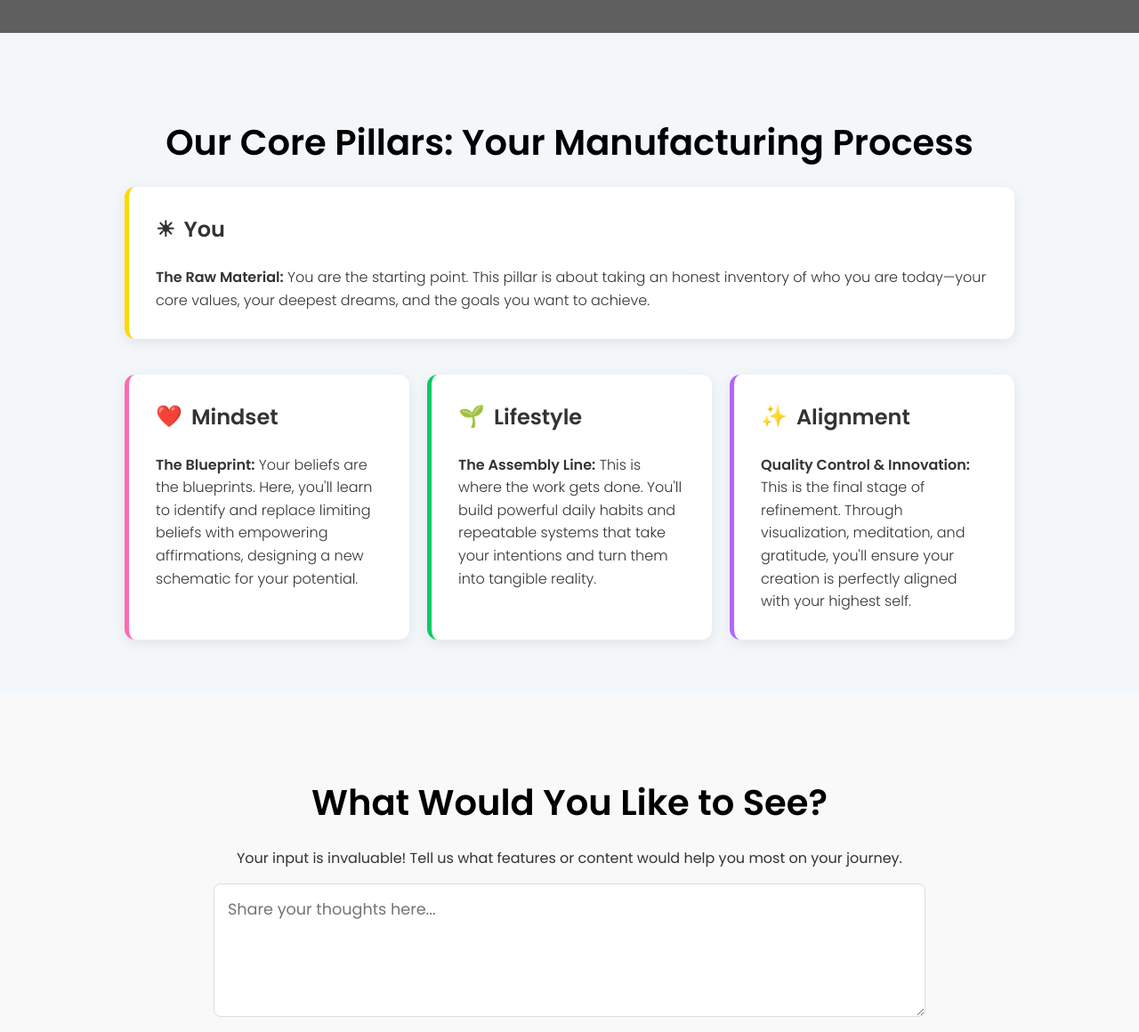
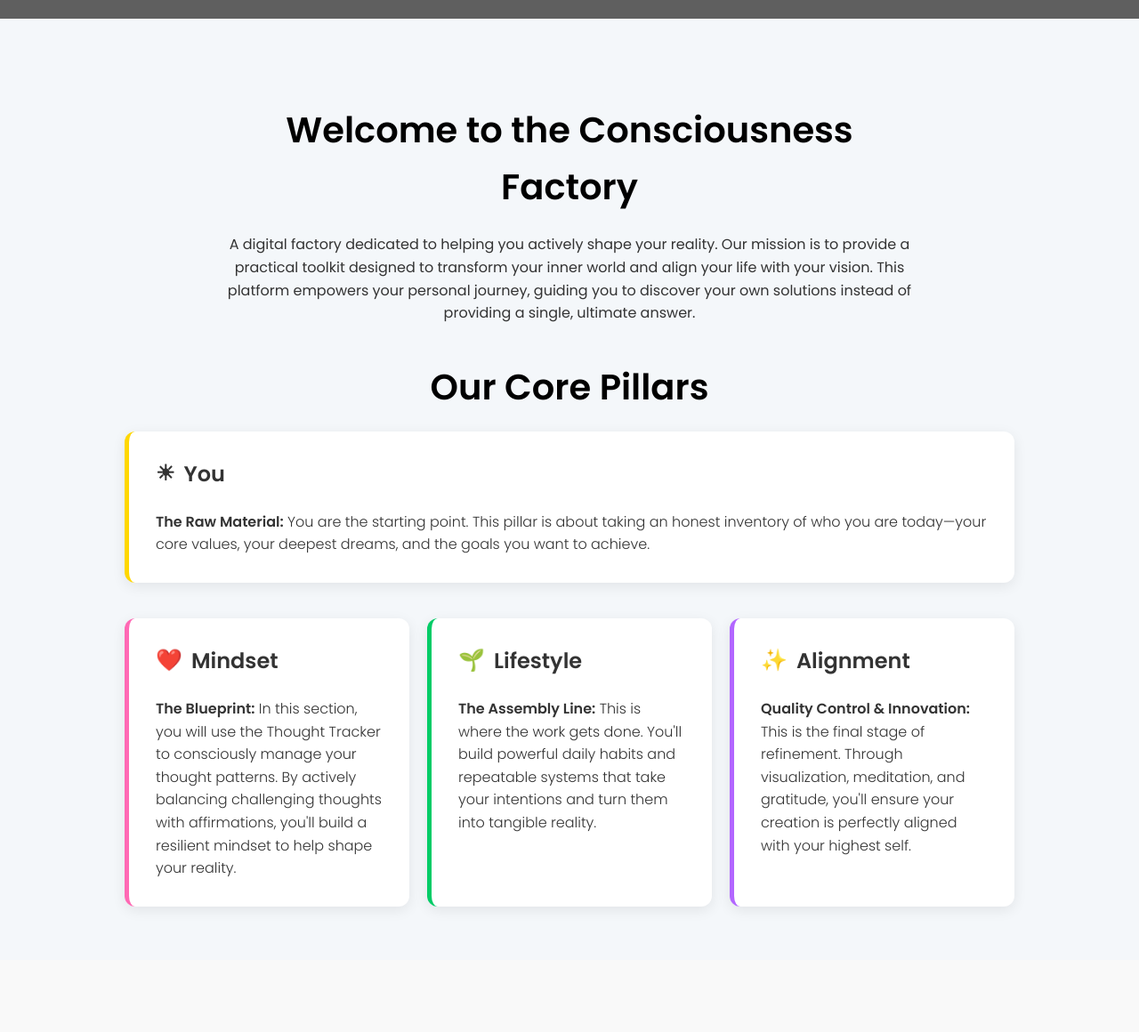
Before and after one commit to Danideprats/launch, a website: page index.html in a window 1280 px wide. Shown: the part 587-1747 px from the top of the page at 89% size. Drawn offline with Linux system fonts and the light colour scheme; grey boxes are pictures that could not be loaded.

Commit message:
Final push

```diff
--- a/index.html
+++ b/index.html
@@ -1,5 +1,4 @@
-
-
+<!DOCTYPE html>
 <html lang="en">
 <head>
     <meta charset="UTF-8" />
@@ -186,12 +185,17 @@
         .foundational-elements {
             padding: 60px 20px;
             background-color: #f4f7fa;
+            text-align: center;
         }
         .foundational-elements h2 {
-            text-align: center;
             font-size: 2.5rem;
             color: #000;
             margin-bottom: 20px;
+        }
+        .foundational-elements .welcome-text {
+            max-width: 800px;
+            margin: 0 auto 40px auto;
+            line-height: 1.6;
         }
         /* New container for the single "You" card */
         .you-card-container {
@@ -268,7 +272,7 @@
             line-height: 1;
         }
 
-        /* === Updated Feedback Section Styles === */
+        /* Updated Feedback Section Styles */
         .feedback-section {
             background-color: #f9f9f9;
             padding: 60px 20px;
@@ -282,11 +286,11 @@
         .feedback-form-container {
             max-width: 800px;
             margin: 0 auto;
-            padding:
+            padding: 30px;
             background: transparent;
-            border-radius:
-            box-shadow:
-            display:
+            border-radius: 8px;
+            box-shadow: none;
+            display: flex;
             flex-direction: column;
             align-items: center;
         }
@@ -322,7 +326,6 @@
             background-color: #0056b3; /* Darker blue on hover */
             transform: scale(1.05);
         }
-        /* === End of Updated Feedback Section Styles === */
 
         /* Footer */
         footer {
@@ -411,7 +414,7 @@
                 min-width: 60px;
             }
             .countdown-value {
-                font-size: 2rem;
+                font-size: 2.5rem;
             }
             .countdown-label {
                 font-size: 0.8rem;
@@ -462,24 +465,28 @@
     </header>
 
     <section class="foundational-elements">
-        <h2>Our Core Pillars: Your Manufacturing Process</h2>
+        <div class="welcome-text">
+            <h2>Welcome to the Consciousness Factory</h2>
+            <p>A digital factory dedicated to helping you actively shape your reality. Our mission is to provide a practical toolkit designed to transform your inner world and align your life with your vision. This platform empowers your personal journey, guiding you to discover your own solutions instead of providing a single, ultimate answer.</p>
+        </div>
+        <h2>Our Core Pillars</h2>
         <div class="you-card-container">
             <div class="card you">
-                <h3><span class="icon">&#x2600;</span> You</h3>
+                <h3><span class="icon">&#x2600;</span>You</h3>
                 <p><strong>The Raw Material:</strong> You are the starting point. This pillar is about taking an honest inventory of who you are today—your core values, your deepest dreams, and the goals you want to achieve.</p>
             </div>
         </div>
         <div class="cards-container">
             <div class="card mindset">
-                <h3><span class="icon">&#x2764;&#xfe0f;</span> Mindset</h3>
-                <p><strong>The Blueprint:</strong> Your beliefs are the blueprints. Here, you'll learn to identify and replace limiting beliefs with empowering affirmations, designing a new schematic for your potential.</p>
+                <h3><span class="icon">&#x2764;&#xfe0f;</span>Mindset</h3>
+                <p><strong>The Blueprint:</strong> In this section, you will use the Thought Tracker to consciously manage your thought patterns. By actively balancing challenging thoughts with affirmations, you'll build a resilient mindset to help shape your reality.</p>
             </div>
             <div class="card lifestyle">
-                <h3><span class="icon">&#x1F331;</span> Lifestyle</h3>
+                <h3><span class="icon">&#x1F331;</span>Lifestyle</h3>
                 <p><strong>The Assembly Line:</strong> This is where the work gets done. You'll build powerful daily habits and repeatable systems that take your intentions and turn them into tangible reality.</p>
             </div>
             <div class="card spirituality">
-                <h3><span class="icon">&#x2728;</span> Alignment</h3>
+                <h3><span class="icon">&#x2728;</span>Alignment</h3>
                 <p><strong>Quality Control & Innovation:</strong> This is the final stage of refinement. Through visualization, meditation, and gratitude, you'll ensure your creation is perfectly aligned with your highest self.</p>
             </div>
         </div>
@@ -593,7 +600,7 @@
                 // Handle errors if the server request fails
                 console.error('Error:', error);
                 alert('Something went wrong. Please try again later.');
-            });
+            })
         });
 
         document.getElementById('feedback-form').addEventListener('submit', function(event) {
```
Also changed, not shown: aboutus.html (+4 -4 lines).
